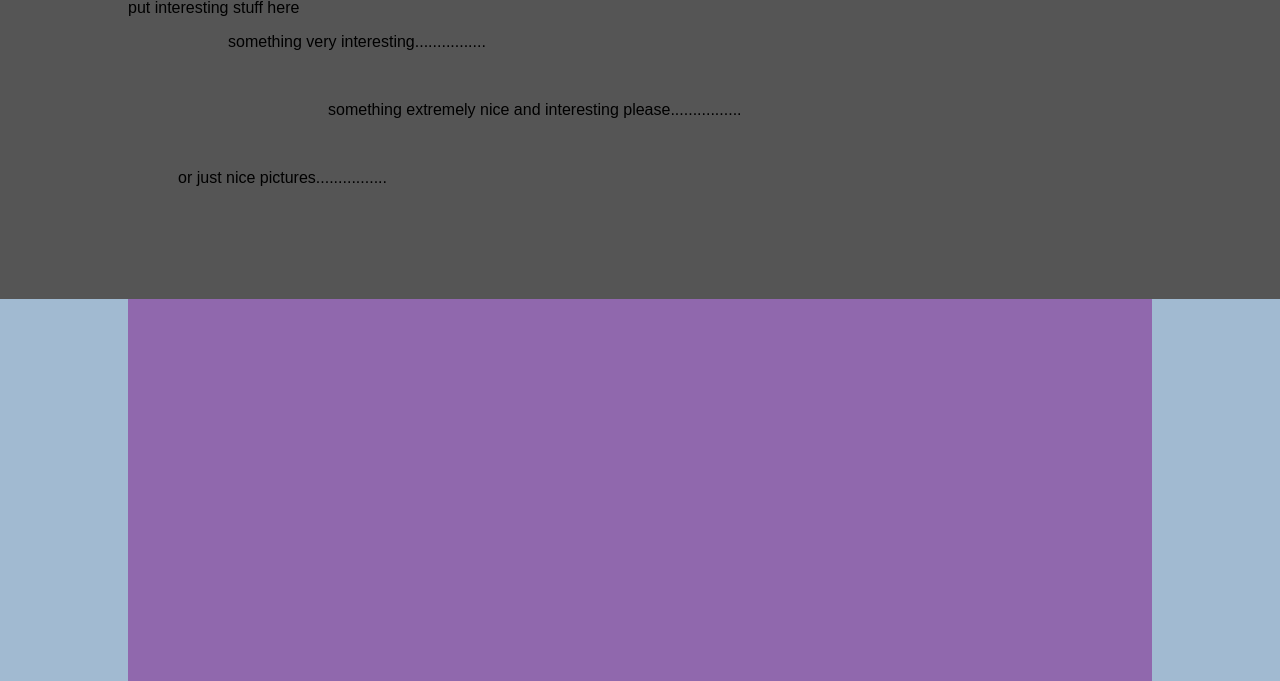
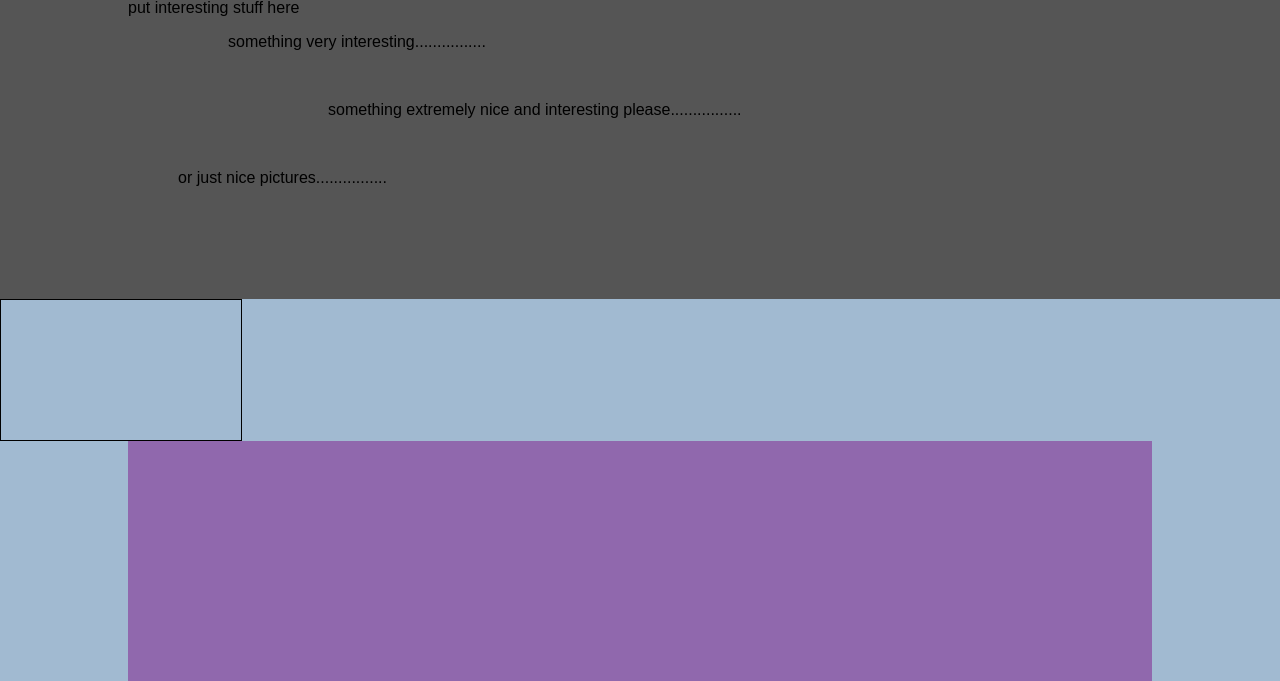
Before and after one commit to ideasmilelove/isl, a PHP site: page /kohana/application/views/layout.php in a window 1280 px wide. Shown: the part 36-717 px from the top of the page. Run offline with PHP 8.4, Linux system fonts and the light colour scheme; the template is opened without the code that fills it, so the values that code supplies are empty.

Commit message:
testing with the register

```diff
--- a/application/classes/Controller/Template.php
+++ b/application/classes/Controller/Template.php
@@ -24,6 +24,7 @@ public $template = 'layout';
         View::bind_global('logo',$this->logo);
 
 		$this->template->loginandprofileform = View::factory('login');
+		$this->template->register = View::factory('tabpages/register');
 		$this->template->contentStuff = View::factory('frontpage');
     }
 	public function action_index()
--- a/application/views/layout.php
+++ b/application/views/layout.php
@@ -5,6 +5,7 @@
 		<link rel="stylesheet" type="text/css" href="media/css/layout.css">
 	 	<link rel="stylesheet" type="text/css" href="media/css/logoandquote.css">
 		<link rel="stylesheet" type="text/css" href="media/css/login.css">
+				<link rel="stylesheet" type="text/css" href="media/css/register.css">
 
 		<!-- SCRIPTS -->
 
@@ -20,6 +21,7 @@
 	 		<div id="login"><?php echo $loginandprofileform; ?></div>
  		</div>
 
+
  		<!--.........................................HEAD -->
  		<div id="headerwrap">
 
@@ -33,7 +35,9 @@
 				<p style="margin-left:50px;">or just nice pictures................</p>
 			</div>
 	 	</div>
-
+	 	<div id="wrapper">
+ 			 <div id="slide"> <?php  echo $register; ?></div>
+ 		</div>
 		<!--.........................................CONTENT -->
 		<div id="contentwrap">
 	 		<div id="content"><?php echo $contentStuff; ?></div>
--- a/application/views/tabpages/register.php
+++ b/application/views/tabpages/register.php
@@ -3,7 +3,9 @@
 echo Form::open('register');
 echo Form::input('regfullnametxt',NULL,array( 'class' => 'txtbox',
 										'id' => 'regfullnametxt',
-										'placeholder' => '  Full Name'))
+										'placeholder' => '  Full Name'));
+echo Form::image(NULL, NULL, array('src' => 'media/img/register.jpg',
+	'id' => 'registerbtn'));
 //echo Form::label('emaillbl', 'Email Address');
 echo Form::input('regemailtxt',NULL,array( 'class' => 'txtbox',
 										'id' => 'regemailtxt',
--- a/media/css/layout.css
+++ b/media/css/layout.css
@@ -24,7 +24,27 @@ body{
 		margin:5px;
 		float:right;
 	}
+#wrapper {
+    position: relative;
+    overflow: hidden;
+    width: 240px;
+    height: 140px;
+    border: 1px solid black;
+}
 
+	#slide {
+	    position: absolute;
+	    left: -170px;
+	    width: 240px;
+	    height: 140px;
+	   /* background: blue;*/
+	    transition: 1s;
+	}
+
+	#wrapper:hover #slide {
+	    transition: 1s;
+	    left: 0;
+	}
 #headerwrap{
 	margin: 35px 0 0 0;
 	width:100%;
--- /dev/null
+++ b/media/css/register.css
@@ -0,0 +1,4 @@
+#registerbtn{
+	height:30px;
+	width:70px;
+}
```
Also changed, not shown: application/logs/2013/09/12.php (added, +20 -0 lines), media/img/Register.jpg (added).
